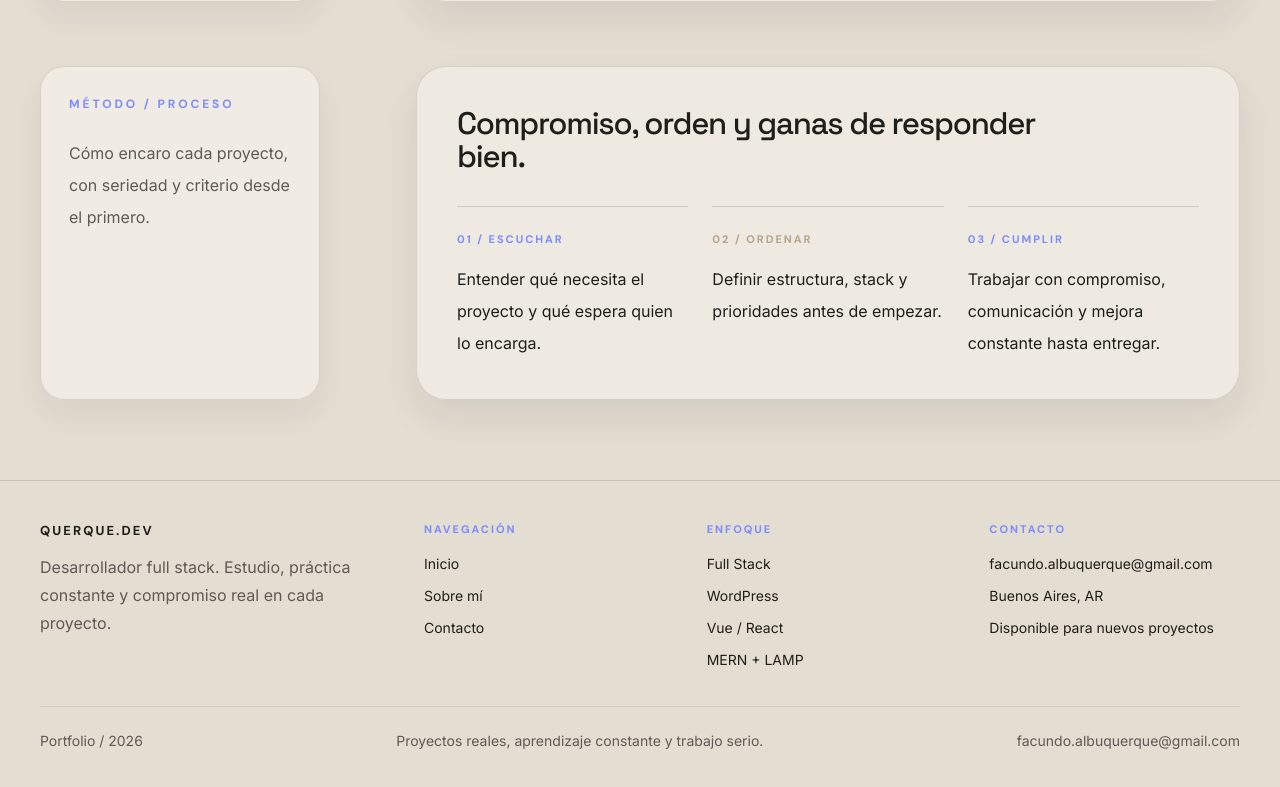
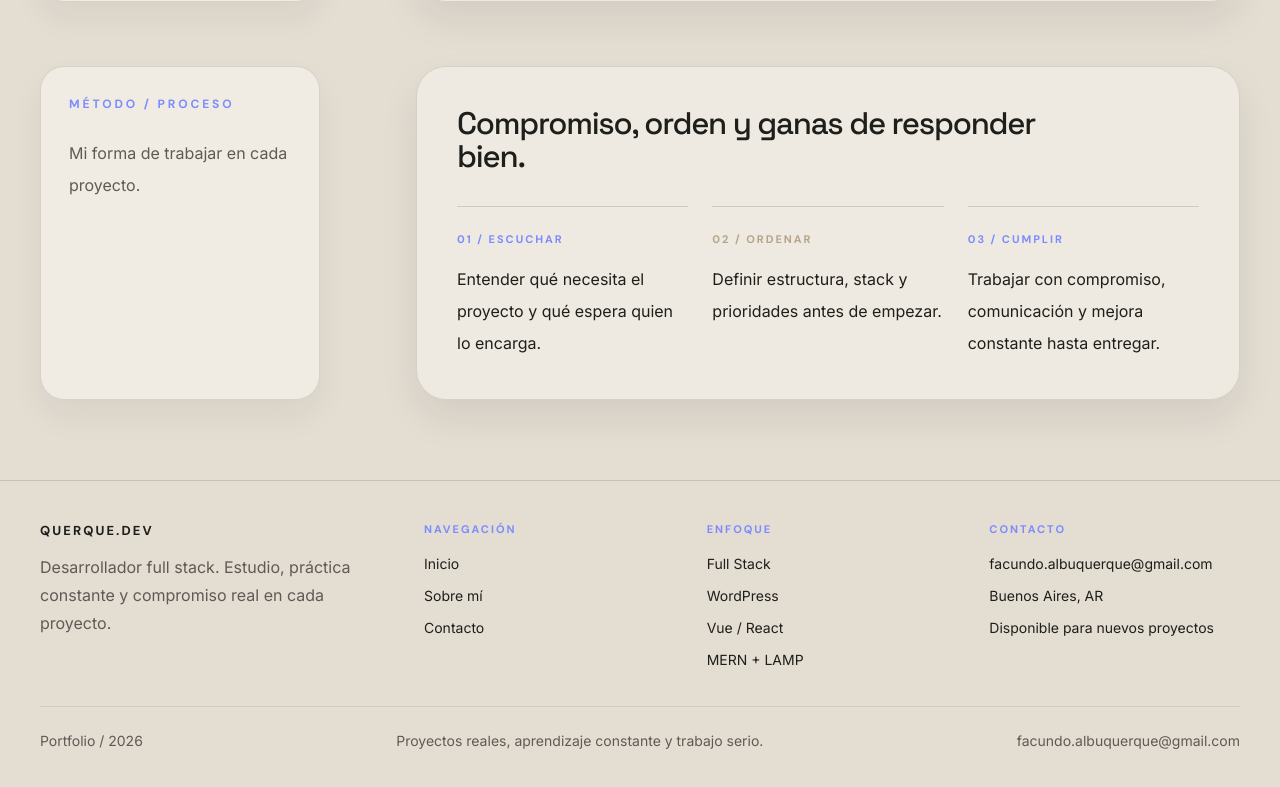
Before and after one commit to querques20/portafolio, a Vue app: page /sobre-mi in a window 1280 px wide. Shown: the part 1714-2501 px from the top of the page. Built offline with nearby package versions, Linux system fonts and the light colour scheme.

Commit message:
fix: rewrite awkward method section description

```diff
--- a/src/views/AboutView.vue
+++ b/src/views/AboutView.vue
@@ -103,7 +103,7 @@ const { pageRoot } = usePageIntro()
       <div class="grid gap-10 lg:grid-cols-[280px_minmax(0,1fr)] lg:gap-24">
         <aside class="glass-card rounded-[24px] p-6 md:p-7" data-card>
           <p class="font-['DM_Sans'] text-[12px] font-bold uppercase tracking-[.24em] text-[var(--accent)]">MÉTODO / PROCESO</p>
-          <p class="mt-6 max-w-[228px] leading-8 text-[var(--muted)]">Cómo encaro cada proyecto, con seriedad y criterio desde el primero.</p>
+          <p class="mt-6 max-w-[228px] leading-8 text-[var(--muted)]">Mi forma de trabajar en cada proyecto.</p>
         </aside>
 
         <section class="glass-panel rounded-[30px] p-8 md:p-10" data-card>
```
